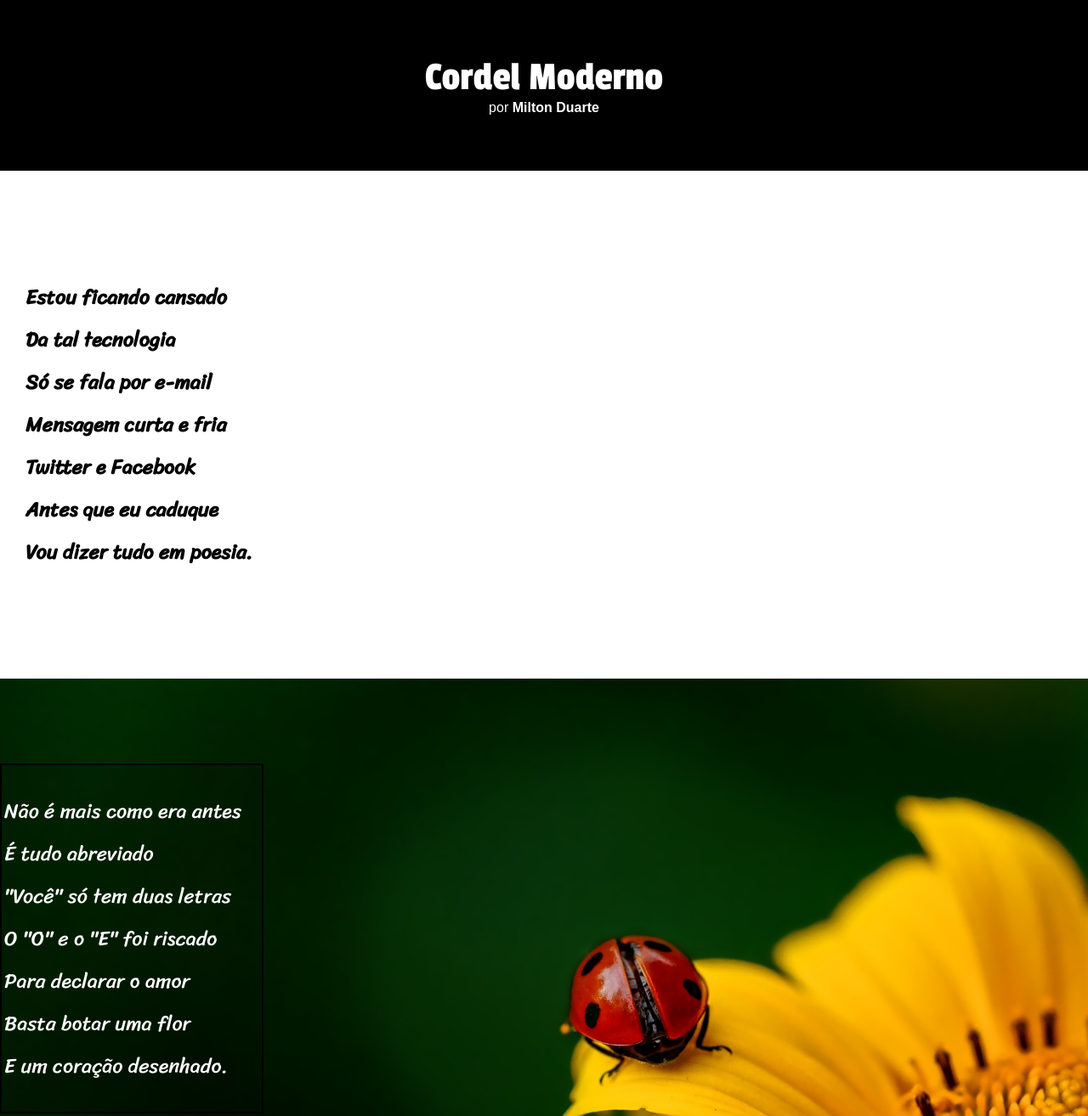
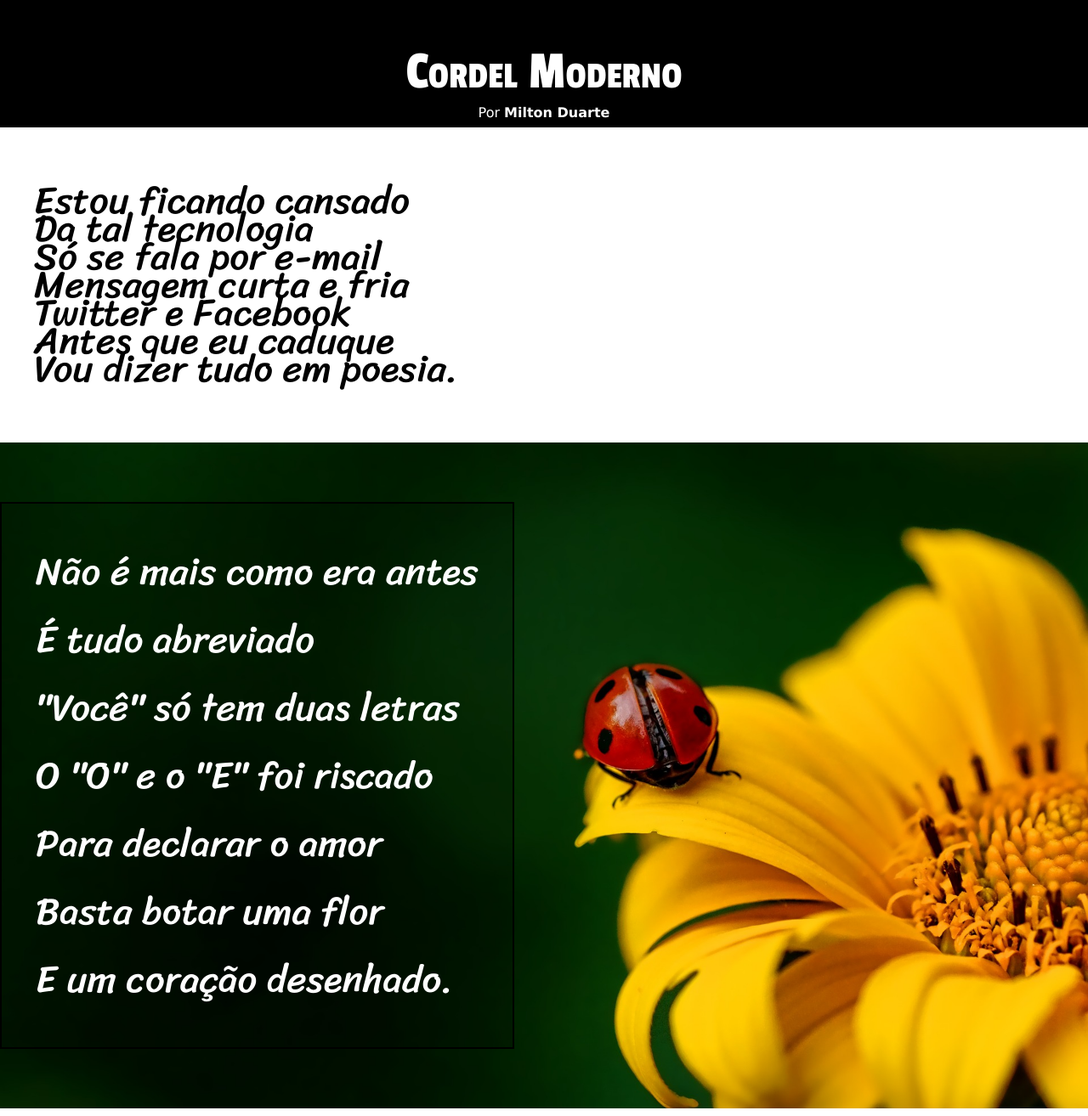
Before and after one commit to ennzoguilherme/html-css, a plain HTML site: page desafios/d012/index.html in a window 1280 px wide. Shown: the top 1314 px of the page at 85% size. Drawn offline with Linux system fonts and the light colour scheme.

Commit message:
Atualização de estilos desafio12

```diff
--- a/desafios/d012/index.html
+++ b/desafios/d012/index.html
@@ -4,18 +4,18 @@
 <head>
     <meta charset="UTF-8">
     <meta name="viewport" content="width=device-width, initial-scale=1.0">
-    <title>Document</title>
+    <title>Cordel Moderno</title>
     <link rel="stylesheet" href="style.css">
 </head>
 
 <body>
     <header>
         <h1>Cordel Moderno</h1>
-        <p>por <a href="https://www.recantodasletras.com.br/poesias/3186743" target="_blank" rel="external"><strong>Milton Duarte</strong></a></p>
+        <p>Por <a href="https://www.recantodasletras.com.br/poesias/3186743" target="_blank" rel="external">Milton
+                Duarte</a></p>
     </header>
-    <main>
-
-        <section class="conteudo">
+<main>
+        <article class="conteudo">
             <p>
                 Estou ficando cansado <br>
                 Da tal tecnologia <br>
@@ -25,9 +25,10 @@
                 Antes que eu caduque <br>
                 Vou dizer tudo em poesia. <br>
             </p>
-        </section>
+        </article>
+
         <div class="container">
-            <section class="conteudo-container">
+            <article class="conteudo-container">
                 <p>
                     Não é mais como era antes <br>
                     É tudo abreviado <br>
@@ -37,18 +38,19 @@
                     Basta botar uma flor <br>
                     E um coração desenhado. <br>
                 </p>
-            </section>
+            </article>
+
         </div>
-        <section class="conteudo">
+
+        <article class="conteudo">
             <p>
-                Arroba agora não pesa <br>
-                É parte de um endereço <br>
-                Ponto final nem se usa <br>
-                Ou vai até no começo <br>
-                Agora é .com <br>
-                Se o saite é muito bom <br>
-                Ele vale um alto preço. <br>
-
+                Arroba agora não pesa br <br>
+                É parte de um endereço br <br>
+                Ponto final nem se usa br <br>
+                Ou vai até no começo br <br>
+                Agora é .com br <br>
+                Se o saite é muito bom br <br>
+                Ele vale um alto preço. br <br>
             </p>
             <p>
                 Pra piorar a liguagem <br>
@@ -59,11 +61,10 @@
                 Pra entender como fica <br>
                 Decifre esse rabisco. <br>
             </p>
-        </section>
+        </article>
         <div class="container2">
-            <section class="conteudo-container">
+            <article class="conteudo-container">
                 <p>
-                    Tenho saudade das cartas <br>
                     Escritas com a própria mão <br>
                     Mandava no mês de Junho <br>
                     Só chegava no Verão <br>
@@ -71,9 +72,10 @@
                     Era texto de verdade <br>
                     Nas linhas do coração. <br>
                 </p>
-            </section>
+            </article>
         </div>
-        <section class="conteudo">
+
+        <article class="conteudo">
             <p>
                 Agora, escrevo e envio <br>
                 Chegando na mesma hora <br>
@@ -82,6 +84,9 @@
                 Abriu outro aplicativo <br>
                 O mundo ficou cativo <br>
                 Da tecnologia do agora. <br>
+            </p>
+            <br>
+            <p>
                 Felizmente, pra orar <br>
                 Não precisa de internet <br>
                 Deus escuta todo mundo <br>
@@ -90,11 +95,12 @@
                 Seus lábios são aparelhos <br>
                 Deixe que Deus interprete. <br>
             </p>
-        </section>
+        </article>
+
         <footer>
-            <p>Site criado por <a href="#"><strong>Gustavo Guanabara</strong></a> do <a href="#"><strong>Cursoemvideo</strong></a></p>
+            <p>Site Criado por<a href="https://gustavoguanabara.github.io" target="_blank" rel="external"> Gustavo Guanabara</a> para o <a href="https://www.youtube.com/cursoemvideo" target="_blank" rel="external">Cursoemvideo</a></p>
         </footer>
-    </main>
+</main>
 </body>
 
 </html>
--- a/desafios/d012/style.css
+++ b/desafios/d012/style.css
@@ -1,101 +1,105 @@
 @charset "UTF-8";
 
-@import url('https://fonts.googleapis.com/css2?family=Bebas+Neue&family=Passion+One&family=Raleway&display=swap');
-
-@import url('https://fonts.googleapis.com/css2?family=Sriracha&display=swap');
+@import url('https://fonts.googleapis.com/css2?family=Passion+One&family=Sriracha&display=swap');
 
 
-body {
+:root {
+    --fonte1: Verdana, Geneva, Tahoma, sans-serif;
+    --fonte2: 'Passion One', cursive;
+    --fonte3: 'Sriracha', cursive;
+}
+
+* {
     margin: 0;
     padding: 0;
 }
 
+
+html, body {
+    min-height: 100vh;
+    background-color: darkgray;
+    font-family: var(--fonte1);
+
+}
+
 header {
+    background-color: black;
+    box-shadow: 2px 2px 5px rgba(0, 0, 0, 0.66);
+    color: white;
+    min-height: 100px;
+    text-align: center;
+    padding-top: 50px;
+}
+
+header > h1 {
+    font-family: var(--fonte2);
+    font-size: 4em;
+    font-weight: normal;
+    font-variant: small-caps;
+}
+
+header > p {
+    font-family: var(--fonte1);
+    font-weight: normal;
+    padding-top: 3px;
+}
+
+header a, footer a {
+    color: white;
+    text-decoration: none;
+    font-weight: bolder;
+}
+
+header a:hover, footer a:hover {
+    text-decoration: underline;
+}
+
+
+ .conteudo {
+    font-family: var(--fonte3);
+    line-height: 33px;
+    font-size: 3.5vw;
+    padding: 70px 40px 70px 40px;
+    background-color: white;
+}
+
+.container {
+
+    background-image: url('pacote-d012/imagens/background001.jpg');
+    background-size: cover;
+    background-position: center;
+    background-attachment: fixed;
+    padding: 70px 0px 70px 0px;
+    margin: 0;
+}
+
+.conteudo-container {
+    display: inline-block;
+    font-family: var(--fonte3);
+    border: 2px solid black;
+    background-color: rgba(0, 0, 0, 0.173);
+    color: white;
+    font-size: 3.5vw;
+    padding: 40px;
+}
+
+.container2 {
+    background-image: url('pacote-d012/imagens/background002.jpg');
+    background-size: cover;
+    background-position: center;
+    background-attachment: fixed;
+    padding: 70px 0px 70px 0px;
+    margin: 0;
+}
+
+footer {
     background-color: black;
     color: white;
     text-align: center;
-    padding: 65px;
+    padding: 10px;
 }
 
-header > h1 {
-    font-family: 'Passion One', sans-serif;
-    font-weight: normal;
-    font-size: 3em;
-    margin: 0px;
-
-}
-
-header p {
-    margin: 0px;
-    font-family: Arial, Helvetica, sans-serif;
+footer > p {
+    font-family: var(--fonte01);
     font-weight: normal;
 }
-
-header a {
-    text-decoration: none;
-    color: white;
-    font-weight: bold;
-}
-
-
-
-main {
-    font-family: 'Sriracha', cursive;
-    font-weight: normal;
-    font-size: 1.5em;
-    line-height: 50px;
-}
-
-.conteudo {
-
-    background-color: white;
-    font-weight: bold;
-    padding: 100px 0px 100px 30px;
-}
-
-.container {
-    height: 97vh;
-    background-image: url('pacote-d012/imagens/background001.jpg');
-    background-position:center right;
-    background-size: cover;
-    background-repeat: no-repeat;
-    background-attachment: fixed;
-    padding-top: 100px;
-}
-
-.conteudo-container {
-    border: 2px solid black;
-    background-color: rgba(0, 0, 0, 0.142);
-    color: white;
-    width: 300px;
-    font-weight: normal;
-    padding: 5px 3px 5px 3px;
-}
-
-
-.container2 {
-    height: 100vh;
-    background-image: url('pacote-d012/imagens/background002.jpg');
-    background-position:center right;
-    background-size: cover;
-    background-repeat: no-repeat;
-    background-attachment: fixed;
-    padding-top: 100px;
-
-}
-
-footer {
-    font-family: Arial, Helvetica, sans-serif;
-    background-color: black;
-    color: white;
-    padding: 3px;
-    text-align: center;
-    font-size: 15px;
-    font-style: normal;
-}
-
-footer a {
-    text-decoration: none;
-    font-weight: bold;
-    color: white;
-}
```
